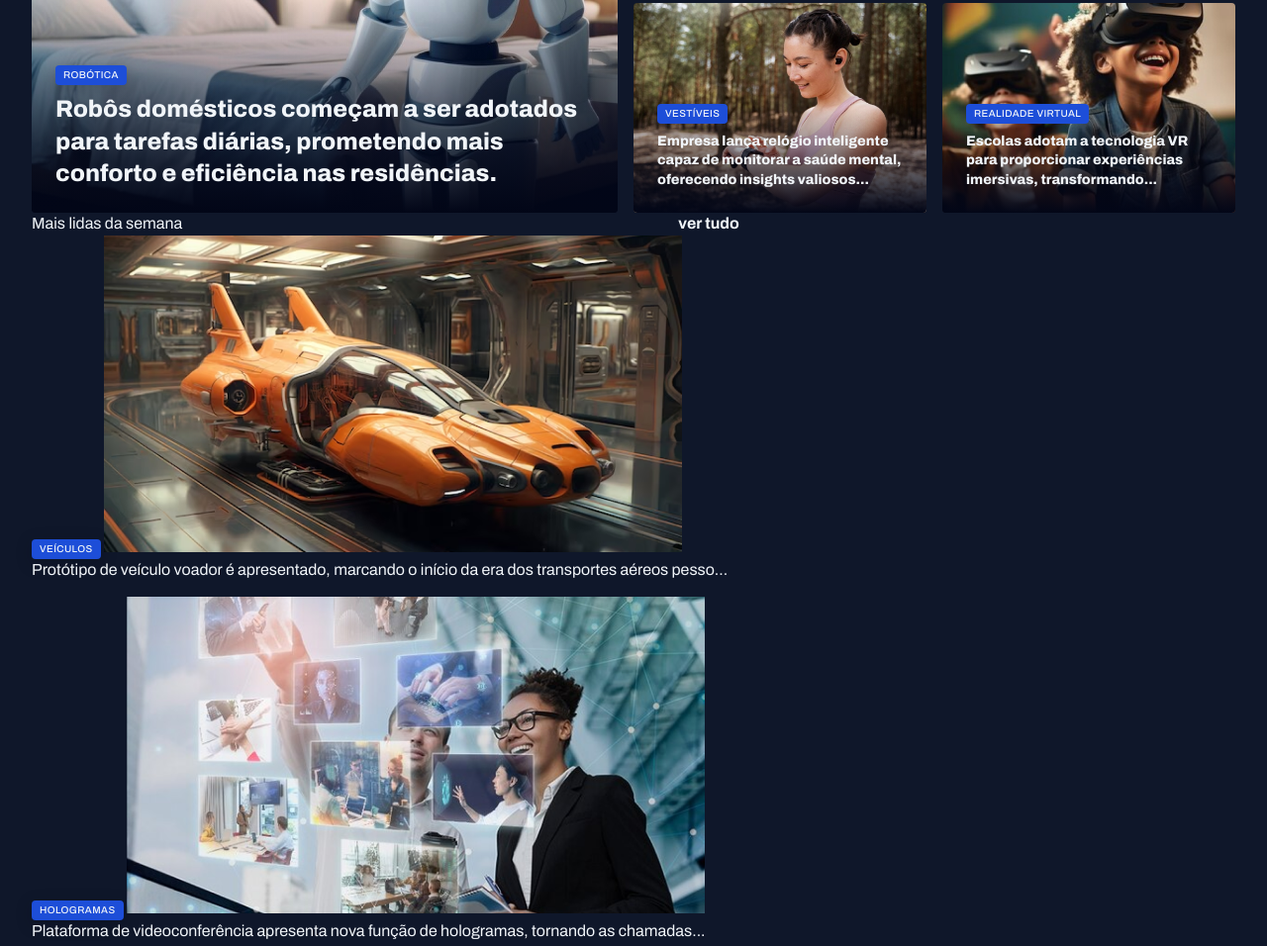
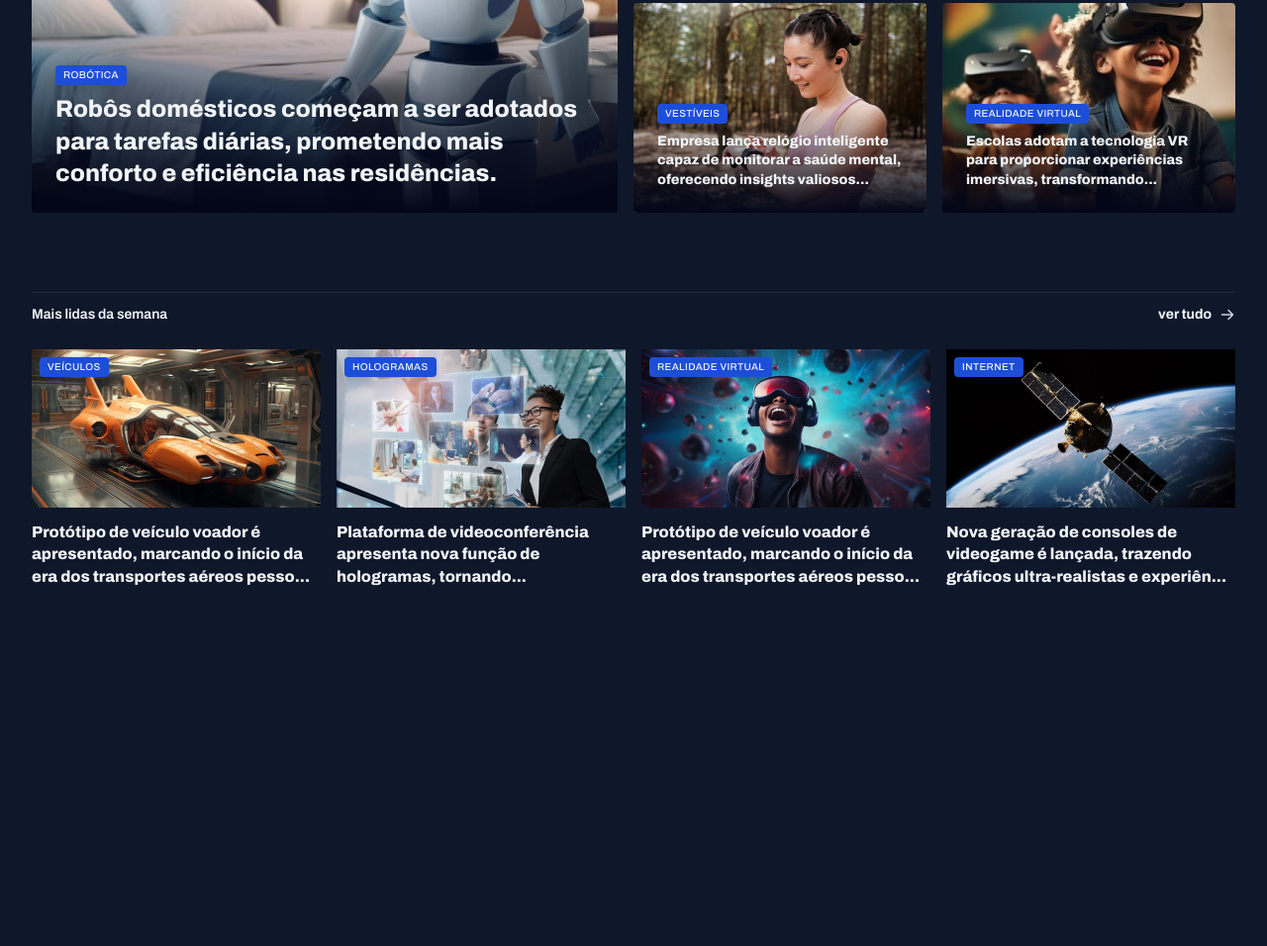
Before and after one commit to eirafaelgonzaga/Portal-de-Not-cias, a plain HTML site: page index.html in a window 1280 px wide. Shown: the part 389-1345 px from the top of the page at 99% size. After the commit the page ends 983 px from the top, so only its background shows below. Drawn offline with Linux system fonts and the light colour scheme.

Commit message:
Aplicando estilos na sessão "Mais Lidas da semana"

```diff
--- a/index.html
+++ b/index.html
@@ -124,7 +124,7 @@
         <span class="contant-tag">Hologramas</span>
         <img src="assets/images/Image 07.png" alt="Plataforma de videoconferência apresenta nova função de hologramas, tornando as chamadas virtuais mais realistas e envolventes.">
         <p>
-          Plataforma de videoconferência apresenta nova função de hologramas, tornando as chamadas...
+          Plataforma de videoconferência apresenta nova função de hologramas, tornando...
         </p>
       </figure>
 
--- a/styles/global.css
+++ b/styles/global.css
@@ -52,6 +52,7 @@ img {
 
 main {
   margin-top: 40px;
+  gap: 80px;
 }
 
 .contant-tag {
--- a/styles/sections.css
+++ b/styles/sections.css
@@ -1,3 +1,27 @@
+section header {
+  border-top: 1px solid var(--stroke-color);
+  padding-block: 12px 24px;
+  font: var(--text-span);
+
+  a {
+    justify-self: end;
+    align-items: center;
+    gap: 8px;
+
+    span {
+      background-image: url(../assets/icons/ArrowRight.svg);
+      width: 16px;
+      height: 16px;
+    }
+
+    &:hover span {
+      background-image: url(../assets/icons/ArrowRight-houver.svg);
+
+    }
+  }
+
+}
+
 #featured {
   img {
     height: 100%;
@@ -36,3 +60,34 @@
 }
 
 }
+
+#weekly {
+
+
+  &>div {
+    grid-template-columns: repeat(4, 292px);
+  }
+
+
+  img {
+    height: 160px;
+
+  }
+
+  figure {
+    position: relative;
+
+    .contant-tag {
+      position: absolute;
+      top: 8px;
+      left: 8px;
+    }
+
+    p {
+      margin-top: 8px;
+      font-weight: 800;
+    }
+  }
+
+
+}
```
